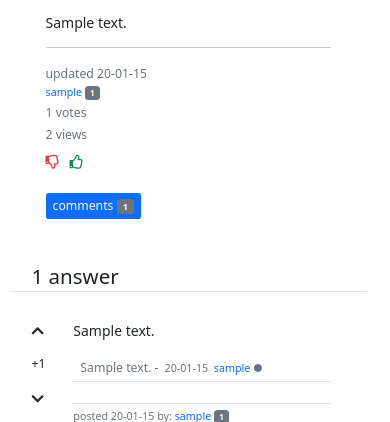
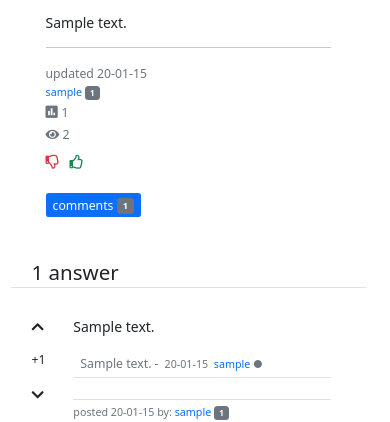
Before and after one commit to luqkrzy/ask_mate, a Flask app: page /question/1 in a window 390 px wide. Shown: the part 362-784 px from the top of the page. Run offline with Flask 2, Linux system fonts and the light colour scheme; tables that the repository leaves empty hold one stand-in row (values such as "Sample post"); grey boxes marked "Sample" are stand-in pictures; parts of the project's set-up code (start-up, migrations or seed data) failed here and were passed over; some libraries are stand-ins or nearby versions.

Commit message:
Change icon for views and votes

```diff
--- a/askmate/templates/_macros.html
+++ b/askmate/templates/_macros.html
@@ -231,7 +231,7 @@
 				<ul class="col-2 list-inline text-end mb-0">
 					<li class="list-inline-item">
 						<small class="text-muted">{{ item.submission_time.strftime('%y-%m-%d') }}</small></li>
-					<li class="list-inline-item"><small class="text-muted">{{ item.view_number }} views</small>
+					<li class="list-inline-item"><small class="text-muted"><i class="fas fa-eye" data-bs-toggle="tooltip" data-bs-placement="top" title="views number"></i> {{ item.view_number }}</small>
 					</li>
 					<li class="list-inline-item"></li>
 				</ul>
@@ -248,7 +248,11 @@
 							<span class="badge bg-secondary"> {{ macro_comment_pl_sg(func_count_comments(item.question_id|int)) }}</span>
 						</li>
 						<li class="list-inline-item">
-							<span class="badge bg-dark"><a class="link-light text-decoration-none" href="{{ url_for('users.route_user', user_id=func_user_info(item.user_id|int).user_id) }}">{{ func_user_info(item.user_id|int).user_name.split()[0] }}</a></span>
+							{%- set user_info = func_user_info(item.user_id) -%}
+							<span class="badge bg-light">
+								<a class="link-primary text-decoration-none" href="{{ url_for('users.route_user', user_id=user_info.user_id) }}">{{ user_info.user_name.split()[0] }}</a>
+								{{ macro_reputation_color(data=user_info)}}
+							</span>
 						</li>
 					</ul>
 				</div>
@@ -336,7 +340,6 @@
 
 {# macro vote for answer #}
 {% macro macro_vote_for_answer(current_user="", question="", answer="") %}
-
 	{% if current_user.is_authenticated %}
 		{% set function = func_check_user_answer_vote(current_user.user_id|int, answer.answer_id|int)%}
 		{% if answer.user_id == current_user.user_id %}
--- a/askmate/templates/question.html
+++ b/askmate/templates/question.html
@@ -29,27 +29,27 @@
 									{{ user_info.user_name.split()[0] }}
 									{{ macro_reputation_color(data=user_info, type='number') }}</a></small>
 							</div>
-							<div class="col-sm">
-								<small class="text-muted">{{ question.vote_number }} votes</small>
+							<div class="col-sm"><i class="text-muted fas fa-poll" data-bs-toggle="tooltip" data-bs-placement="top" title="score"></i>
+								<small class="text-muted">{{ question.vote_number }}</small>
 							</div>
 
 							<div class="col-sm mb-2">
-								<small class="text-muted">{{ question.view_number }} views</small>
+								<small class="text-muted"><i class="fas fa-eye" data-bs-toggle="tooltip" data-bs-placement="top" title="views number"></i> {{ question.view_number }}</small>
 							</div>
 							{{ macro_vote_question(current_user=current_user, question_vote=question_vote, question=question) }}
 							{% if current_user.is_authenticated %}
 								{% if current_user.user_id == question.user_id %}
 									<div class="col-sm text-end">
 										<a href="{{ url_for('questions.route_edit_question', question_id=question.question_id) }}">
-											<i type="button" class="far fa-edit"></i></a>
-										<i type="button" class="btn text-danger btn-sm fas fa-trash-alt" data-bs-toggle="modal" data-bs-target="#confirm_delete_question"></i>
+											<i class="far fa-edit"></i></a>
+										<i class="btn text-danger btn-sm fas fa-trash-alt" data-bs-toggle="modal" data-bs-target="#confirm_delete_question"></i>
 									</div>
 								{% endif %}
 							{% endif %}
 							{% if comments_for_question %}
 								<div class="container mt-3">
 									<p>
-										<span class="btn-sm btn-primary" type="button" data-bs-toggle="collapse" data-bs-target="#collapse_comment" aria-expanded="false" aria-controls="collapse_comment">
+										<span class="btn-sm btn-primary" data-bs-toggle="collapse" data-bs-target="#collapse_comment" aria-expanded="false" aria-controls="collapse_comment">
 											comments&nbsp;<span class="badge bg-secondary">{{ comments_for_question.count() }}</span>
 										</span>
 									</p>
@@ -67,7 +67,7 @@
 															</a></small>
 															{% if current_user.is_authenticated %}
 																{% if current_user.user_id == comment.user_id %}
-																	<i data-bs-toggle="modal" type="button" data-bs-target="#confirm_delete_comment" class="fas fa-trash"></i>
+																	<i data-bs-toggle="modal" data-bs-target="#confirm_delete_comment" class="fas fa-trash"></i>
 																	</td>
 																	{{ macro_modal_delete(modal_id="confirm_delete_comment", route=url_for('questions.route_question', question_id=question.question_id, comment_id=comment.comment_id, remove_comment_for_question=True)) }}
 																{%- endif %}
```
